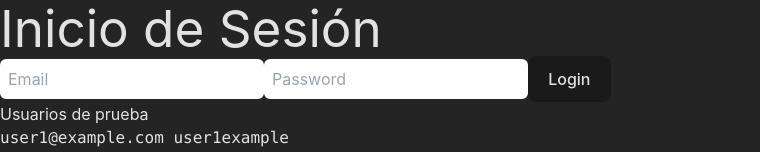
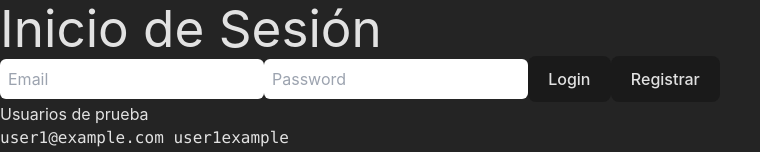
Before and after one commit to juanforero5/ProyectoCine, a React (Vite) app: page / in a window 1280 px wide. Shown: the top 152 px of the page, without its empty margins (0-760 px from the left). Built offline with nearby package versions, Linux system fonts and the light colour scheme.

Commit message:
Texto visible input y register

```diff
--- a/src/components/Login.tsx
+++ b/src/components/Login.tsx
@@ -6,12 +6,23 @@ export const Login = () => {
     const [password, setPassword] = useState('');
     const [errorText, setError] = useState<string | null>(null);
 
+    const handleRegister = async () => {
+        const { error } = await supabase.auth.signUp({
+            email,
+            password
+        });
+        if (error) {
+            setError(error.message)
+        } else {
+            alert('Revisa tu email')
+        }
+    };
+
     const handleLogin = async () => {
         const { data, error } = await supabase.auth.signInWithPassword({
             email,
             password
         });
-
         if (error) {
             setError(error.message)
         } else {
@@ -39,6 +50,7 @@ export const Login = () => {
                     onChange={(e) => setPassword(e.target.value)}
                 />
                 <button onClick={handleLogin}>Login</button>
+                <button onClick={handleRegister}>Registrar</button>
             </div>
             <h2>Usuarios de prueba</h2>
             <pre>
--- a/src/index.css
+++ b/src/index.css
@@ -19,7 +19,7 @@
 }
 
 input {
-  @apply p-2 rounded-md
+  @apply p-2 rounded-md text-gray-600
 }
 #root {
   min-width: 100%;
```
